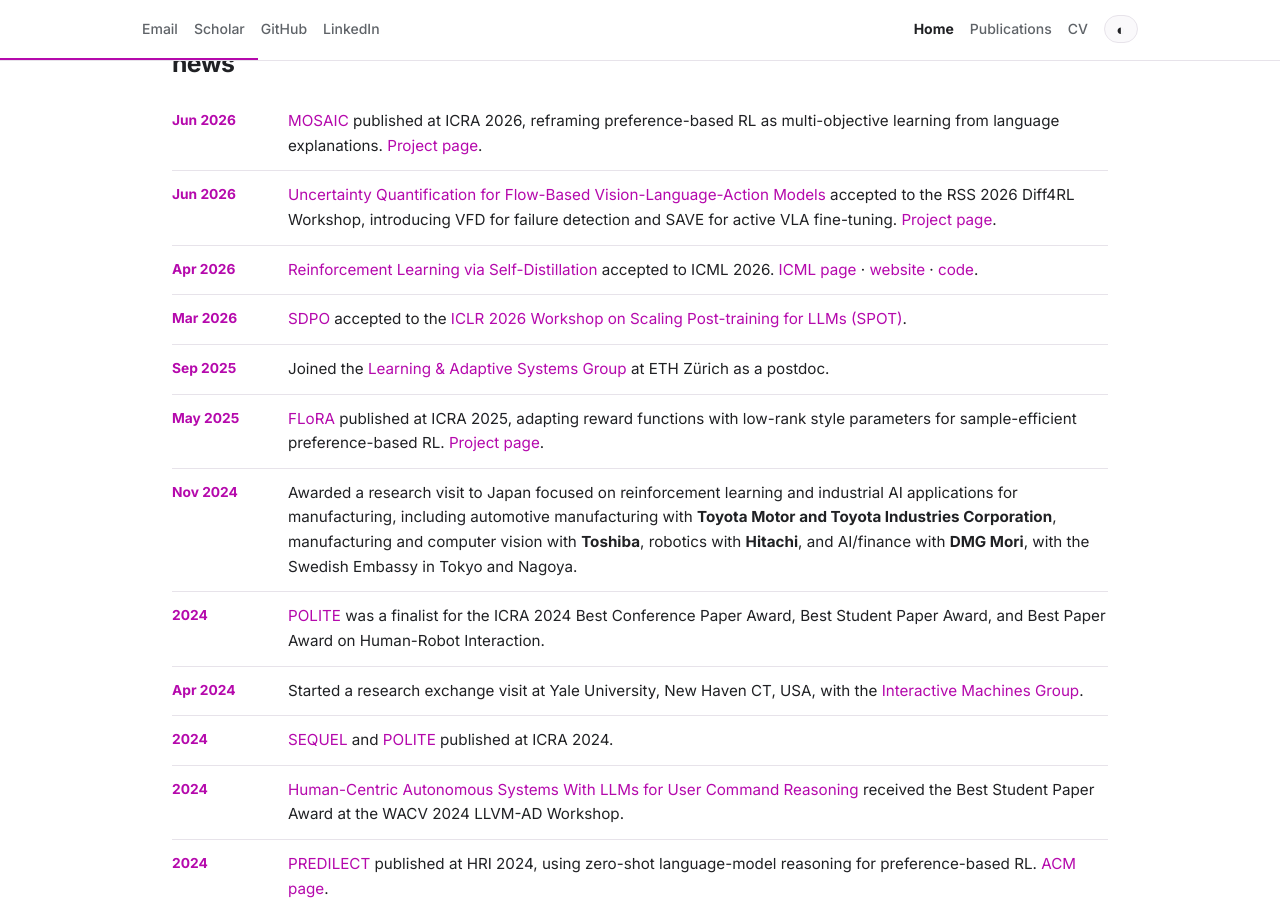
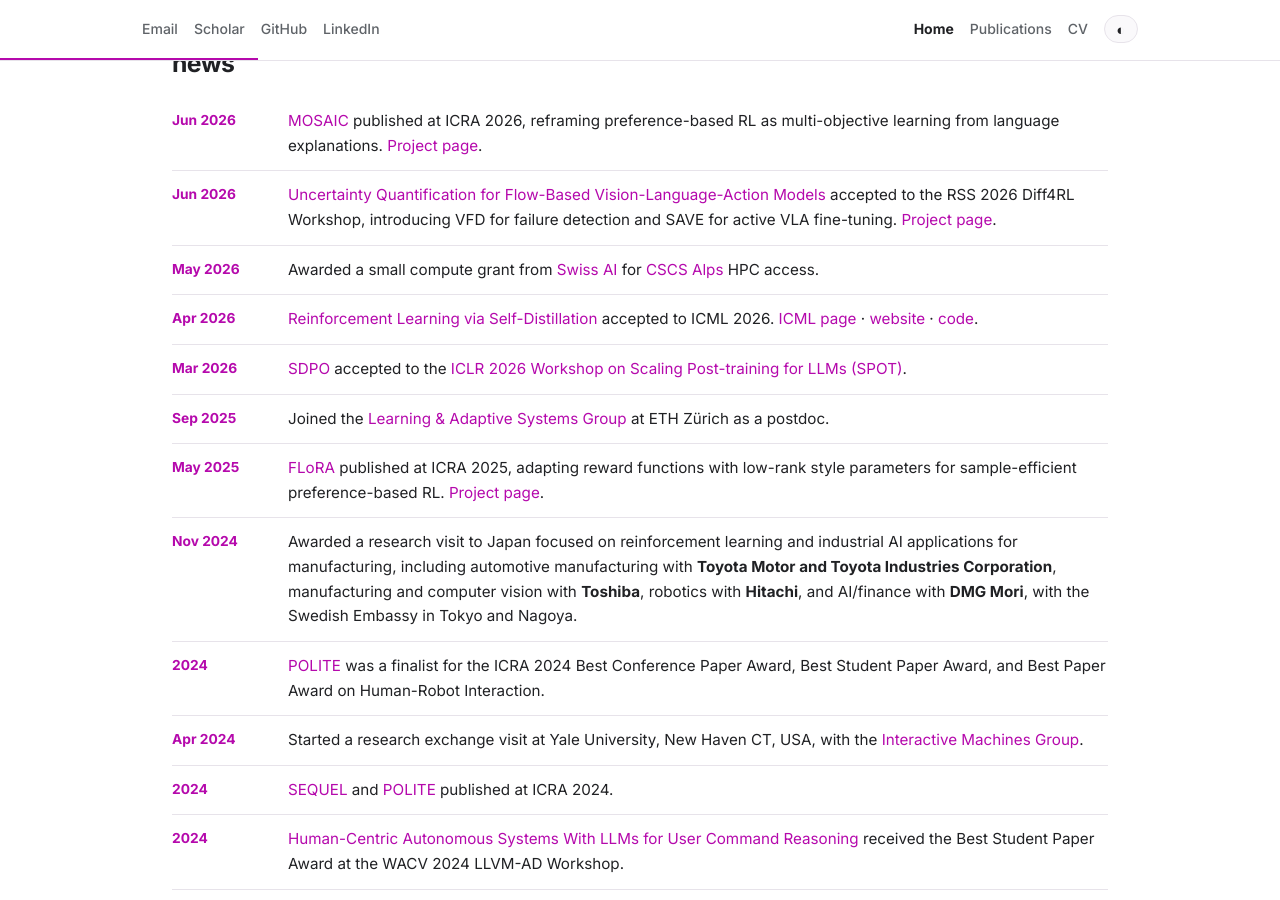
Before and after one commit to DanielLSM/daniellsm.github.io, a Jekyll site: the page index.html, which Jekyll copies as it is, in a window 1280 px wide and 900 px high, scrolled down 591 px. Built offline with Jekyll 4.4.1, drawn with Linux system fonts in a browser that asks for light colours; a style sheet for code colours, icons or effects is not loaded.

Commit message:
Add Swiss AI compute grant news

```diff
--- a/index.html
+++ b/index.html
@@ -66,6 +66,7 @@
   <table class="news-table"><tbody>
     <tr><th>Jun 2026</th><td><a href="https://rasevents.org/uploads/documents/pdfviewer/df/bd/218300-2586.pdf">MOSAIC</a> published at ICRA 2026, reframing preference-based RL as multi-objective learning from language explanations. <a href="https://sites.google.com/view/multi-pref/">Project page</a>.</td></tr>
     <tr><th>Jun 2026</th><td><a href="https://arxiv.org/abs/2606.18043">Uncertainty Quantification for Flow-Based Vision-Language-Action Models</a> accepted to the RSS 2026 Diff4RL Workshop, introducing VFD for failure detection and SAVE for active VLA fine-tuning. <a href="https://tum-lsy.github.io/uq_vla/">Project page</a>.</td></tr>
+    <tr><th>May 2026</th><td>Awarded a small compute grant from <a href="https://www.swiss-ai.org/">Swiss AI</a> for <a href="https://www.cscs.ch/computers/alps">CSCS Alps</a> HPC access.</td></tr>
     <tr><th>Apr 2026</th><td><a href="https://arxiv.org/abs/2601.20802">Reinforcement Learning via Self-Distillation</a> accepted to ICML 2026. <a href="https://icml.cc/virtual/2026/poster/64121">ICML page</a> · <a href="https://self-distillation.github.io/SDPO.html">website</a> · <a href="https://github.com/lasgroup/SDPO">code</a>.</td></tr>
     <tr><th>Mar 2026</th><td><a href="https://arxiv.org/abs/2601.20802">SDPO</a> accepted to the <a href="https://iclr.cc/virtual/2026/10013442">ICLR 2026 Workshop on Scaling Post-training for LLMs (SPOT)</a>.</td></tr>
     <tr><th>Sep 2025</th><td>Joined the <a href="https://las.inf.ethz.ch/">Learning & Adaptive Systems Group</a> at ETH Zürich as a postdoc.</td></tr>
```
